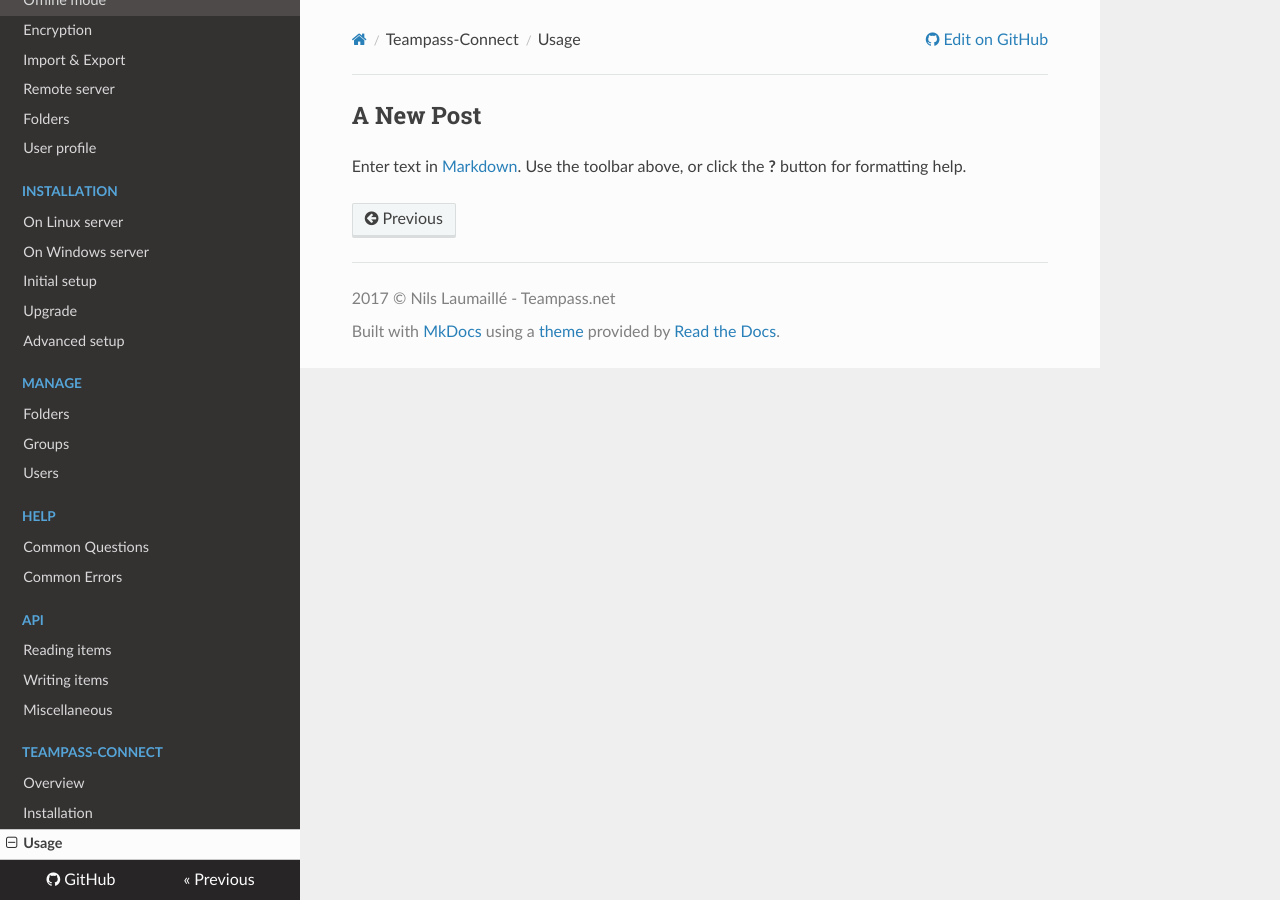
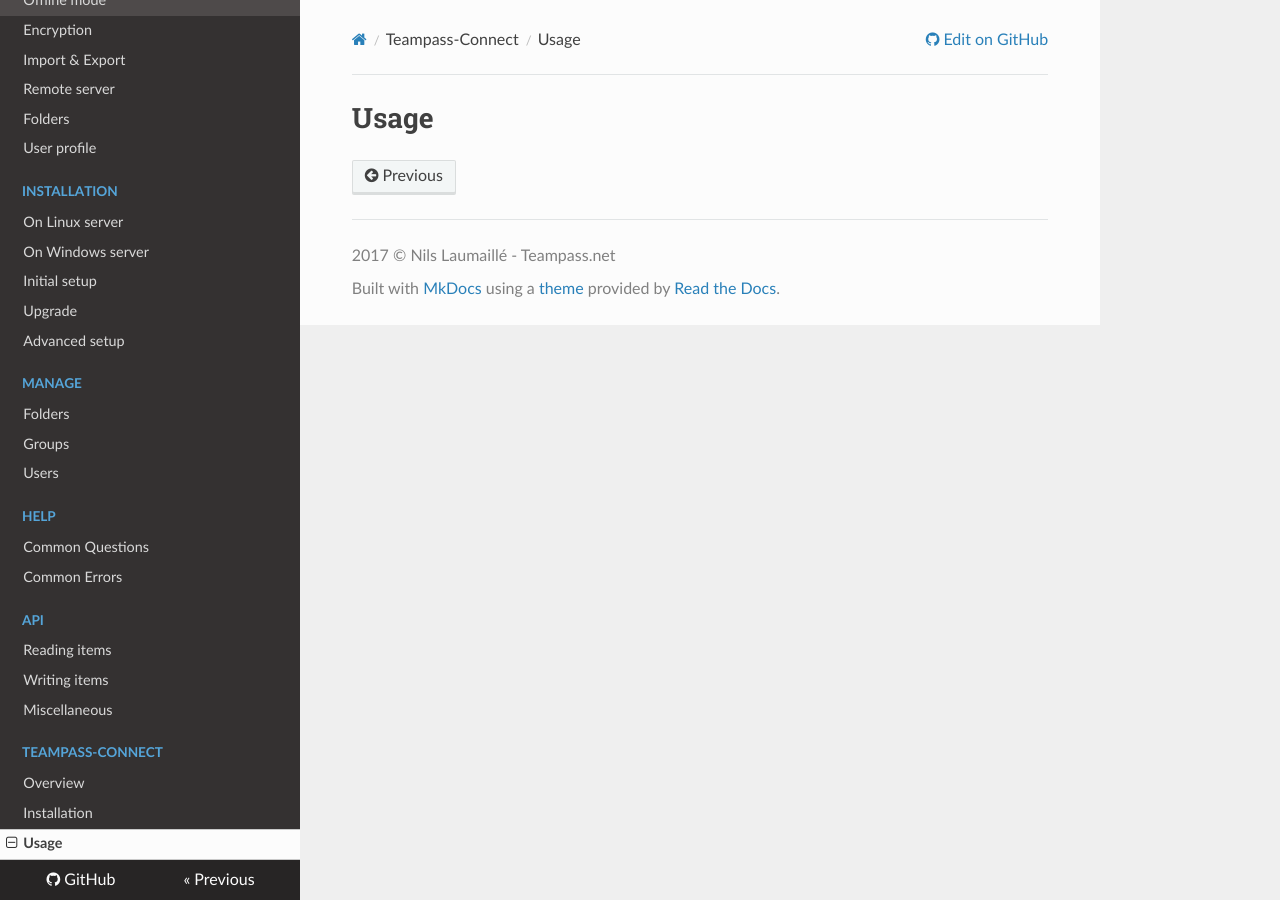
Before and after one commit to nilsteampassnet/teampass_doc, an MkDocs documentation site: the page built from docs/tpc/usage.md, in a window 1280 px wide. Built offline with MkDocs 1.6.1, drawn with Linux system fonts in a browser that asks for light colours; nearby versions of some CDN libraries; old or Windows-style settings are respelled for this version of MkDocs.

Commit message:
Create usage.md

```diff
--- a/docs/tpc/usage.md
+++ b/docs/tpc/usage.md
@@ -1,3 +1 @@
-## A New Post
-
-Enter text in [Markdown](http://daringfireball.net/projects/markdown/). Use the toolbar above, or click the **?** button for formatting help.
+# Usage
```
